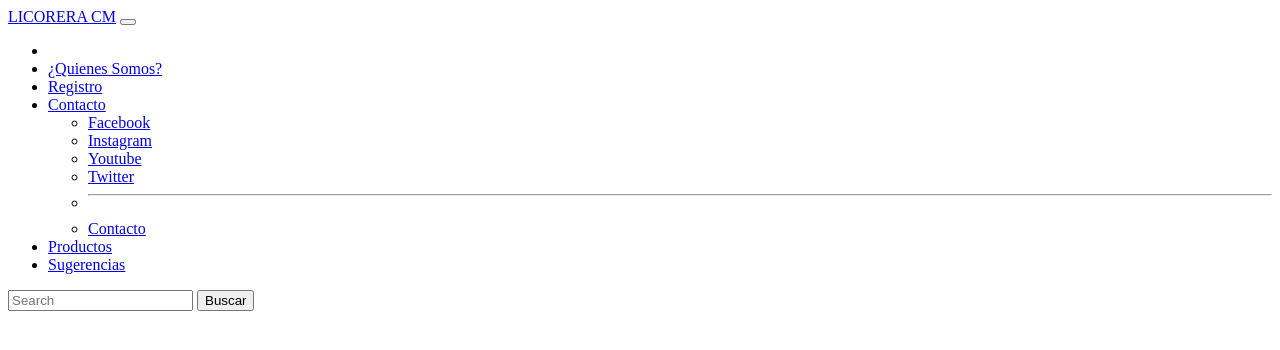
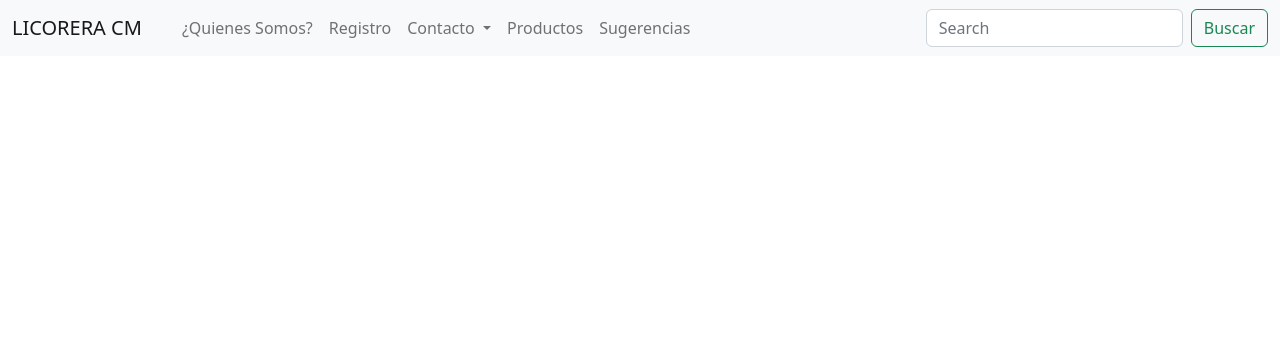
Before and after one commit to Cristian060999/bootstrap, a plain HTML site: page index.html in a window 1280 px wide. Drawn offline with Linux system fonts and the light colour scheme.

Commit message:
agrego links de bootstrap

```diff
--- a/index.html
+++ b/index.html
@@ -5,6 +5,7 @@
     <meta http-equiv="X-UA-Compatible" content="IE=edge">
     <meta name="viewport" content="width=device-width, initial-scale=1.0">
     <link rel="shortcut icon" href="img/android-icon-192x192.png" type="image/x-icon">
+    <link rel="stylesheet" href="./bootstrap/css/bootstrap.css">
     <link rel="stylesheet" href="./css/disenioIndex.css" type="text/css">
     <title>Licorera CM</title>
 </head>
@@ -53,5 +54,7 @@
           </div>
         </div>
       </nav>
+
+    <script src="./bootstrap/js/bootstrap.js"></script>
 </body>
 </html>
```
